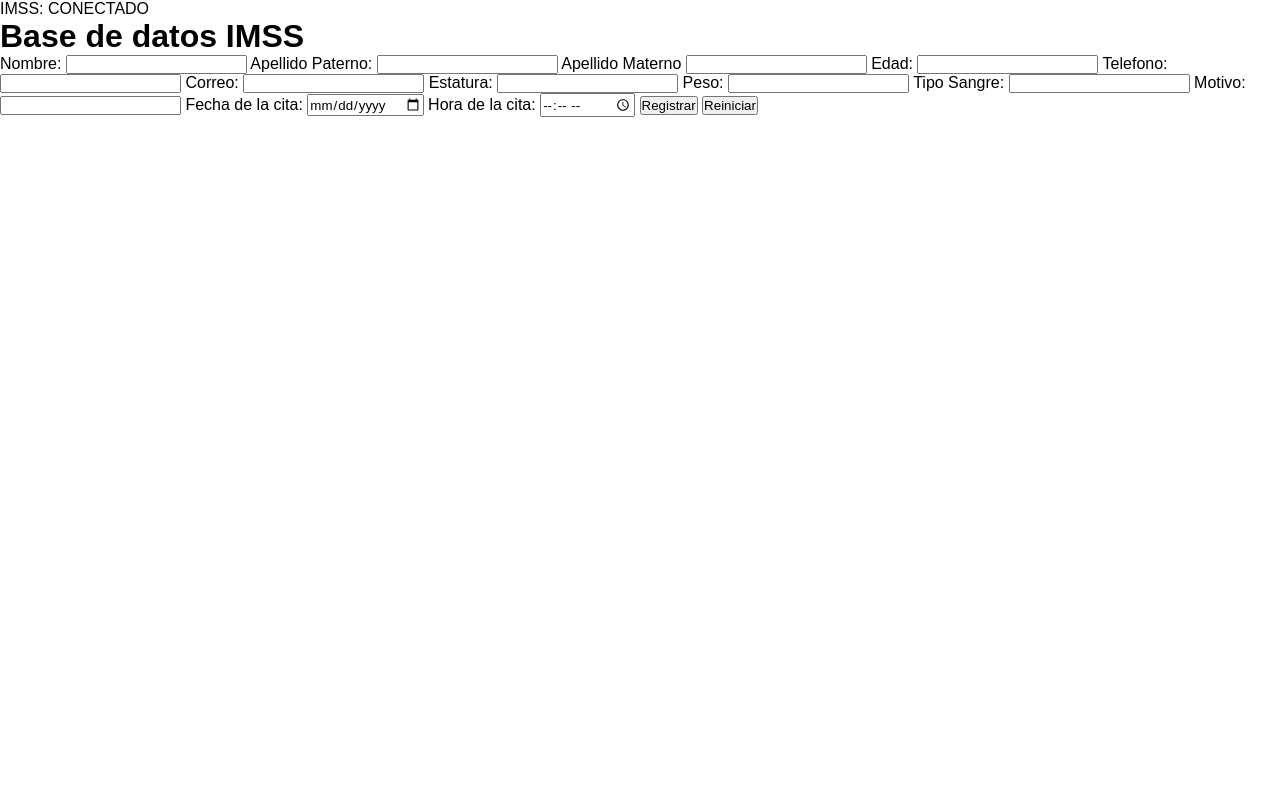
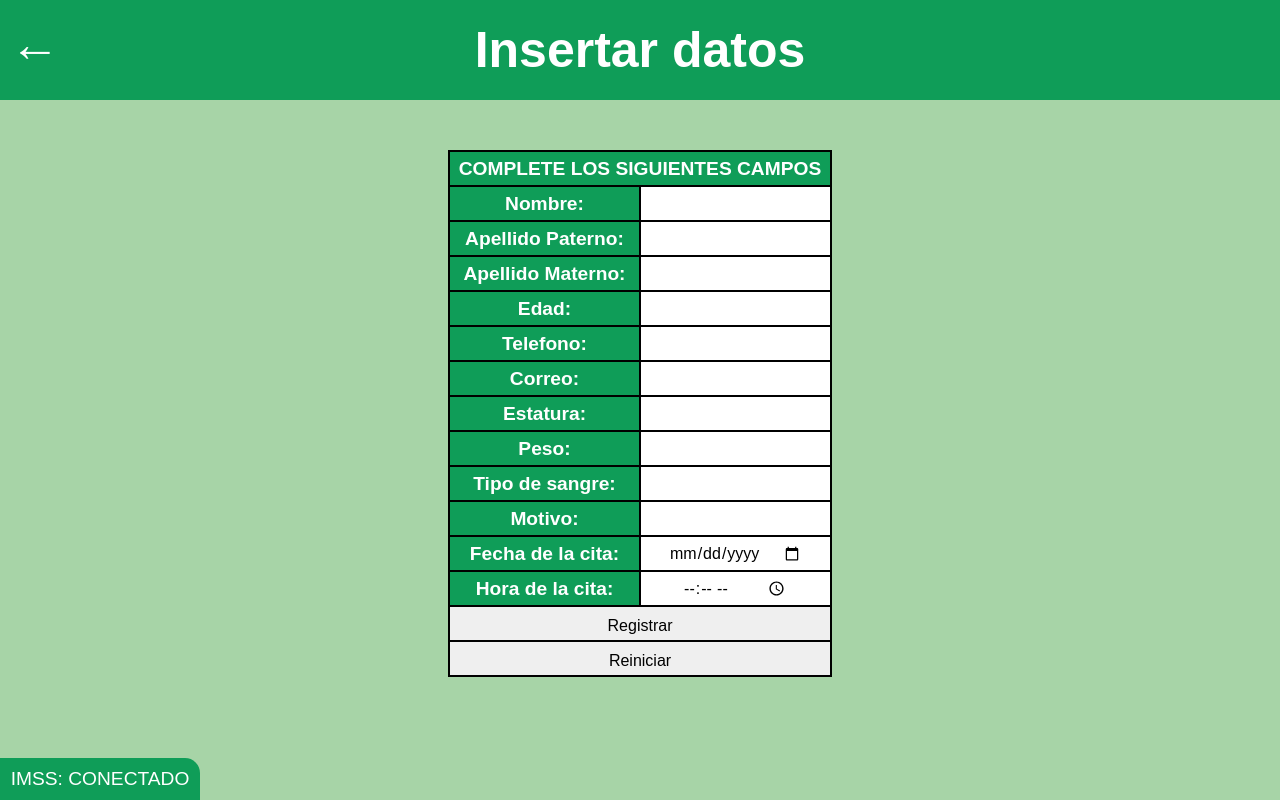
Before and after one commit to gaelv01/proyecto-final-pw-5-version3, a PHP site: page /php/ingresar.php in a window 1280 px wide. Run offline with PHP 8.4, Linux system fonts and the light colour scheme.

Commit message:
version 6 del proyecto final

```diff
--- a/css/estilo_ingresar-datos.css
+++ b/css/estilo_ingresar-datos.css
@@ -1,7 +1,89 @@
-
+@import url(estilo.css);
 *{
     margin: 0;
     padding: 0;
     box-sizing: border-box;
     font-family: sans-serif;
 }
+
+body{
+    background-color: rgb(167, 212, 167);
+}
+
+.verde-c{
+    background-color: var(--color-verde);
+}
+
+.formulario{
+    display: grid;
+    grid-template-columns: repeat(2,1fr);
+    grid-auto-rows: 35px;
+
+    width: 30%;
+    margin: 50px auto;
+    border: 1px solid black;
+}
+
+input[value="Registrar"], input[value="Reiniciar"]{
+    grid-column: 1 / 3;
+}
+
+.formulario input, .formulario p{
+    display: flex;
+    justify-content:center;
+    align-items: center;
+    width: 100%;
+    border: 1px solid black;
+}
+
+.encabezado__formulario{
+    grid-column: 1 / 3;
+}
+
+input{
+    padding: 10px;
+    font-size: 16px;
+}
+
+.formulario p{
+    font-size: 1.2em;
+    font-weight: bold;
+    background-color: var(--color-verde);
+    color: white;
+}
+
+.formulario input:hover{
+    background-color: rgba(0,0,0,0.2);
+    cursor: pointer;
+    transition: 0.5s ease background;
+}
+
+.datos{
+    margin: auto;
+    width: 25%;
+    background-color: var(--color-verde);
+    padding: 20px;
+    text-align: center;
+    border-radius: 15px;
+    color: #fff;
+    border: 1px solid black;
+    font-weight: bold;
+    font-size: 1.2em;
+}
+
+.incorrectos{
+    background-color: var(--color-rojo);
+}
+
+.volver{
+    position: absolute;
+    left: 10px;
+    top: 15px;
+
+    font-size: 50px;
+}
+
+.volver a{
+    text-decoration: none;
+    color: white;
+}
--- a/php/ingresar.php
+++ b/php/ingresar.php
@@ -16,21 +16,42 @@
     include('conexion.php');
     ?>
 
+    <div class="barra verde-c">
+        <h1 class="titulo__barra">Insertar datos</h1>
+    </div>
 
-    <form method="post" action="">
-        <h1> Base de datos IMSS</h1>
-        Nombre: <input type="text" name="nombre">
-        Apellido Paterno: <input type="text" name="apellidop" required>
-        Apellido Materno <input type="text" name="apellidom" required>
-        Edad: <input type="number" name="edad" required>
-        Telefono: <input type="text" name="telefono" required>
-        Correo: <input type="text" name="correo" required>
-        Estatura: <input type="text" name="estatura" required>
-        Peso: <input type="text" name="peso" required>
-        Tipo Sangre: <input type="text" name="sangre" required>
-        Motivo: <input type="text" name="motivo" required>
-        Fecha de la cita: <input type="date" name="fecha" required>
-        Hora de la cita: <input type="time" name="hora" required>
+    <div class="volver">
+        <a href="index.php">←</a>
+    </div>
+
+
+    <form method="post" action="" class="formulario">
+
+        <p class="encabezado__formulario">COMPLETE LOS SIGUIENTES CAMPOS</p>
+
+        <p>Nombre:</p>
+        <input type="text" name="nombre">
+        <p>Apellido Paterno:</p>
+        <input type="text" name="apellidop" required>
+        <p>Apellido Materno:</p>
+        <input type="text" name="apellidom" required>
+        <p>Edad:</p>
+        <input type="number" name="edad" required>
+        <p>Telefono:</p>
+        <input type="text" name="telefono" required>
+        <p>Correo:</p>
+        <input type="text" name="correo" required>
+        <p>Estatura:</p>
+        <input type="text" name="estatura" required>
+        <p>Peso:</p> <input type="text" name="peso" required>
+        <p>Tipo de sangre:</p>
+        <input type="text" name="sangre" required>
+        <p>Motivo:</p>
+        <input type="text" name="motivo" required>
+        <p>Fecha de la cita:</p>
+        <input type="date" name="fecha" required>
+        <p>Hora de la cita:</p>
+        <input type="time" name="hora" required>
 
         <input type="submit" name="registrar" value="Registrar">
         <input type="reset" value="Reiniciar">
@@ -65,9 +86,9 @@
         $id = mysqli_fetch_array($ejecutar);
 
         if ($resultado) {
-            echo '<p class="datos_correctos">¡Los datos se registraron correctamente! Tu ID es: ' . $id['id_paciente'] . '</p>';
+            echo '<p class="datos">¡Los datos se registraron correctamente! Tu ID es: ' . $id['id_paciente'] . '</p>';
         } else {
-            echo '<p class="datos_incorrectos">¡Hubo un error al registrar los datos!</p>';
+            echo '<p class="datos incorrectos">¡Hubo un error al registrar los datos!</p>';
         }
     }
 
```
Also changed, not shown: 1 other file.
